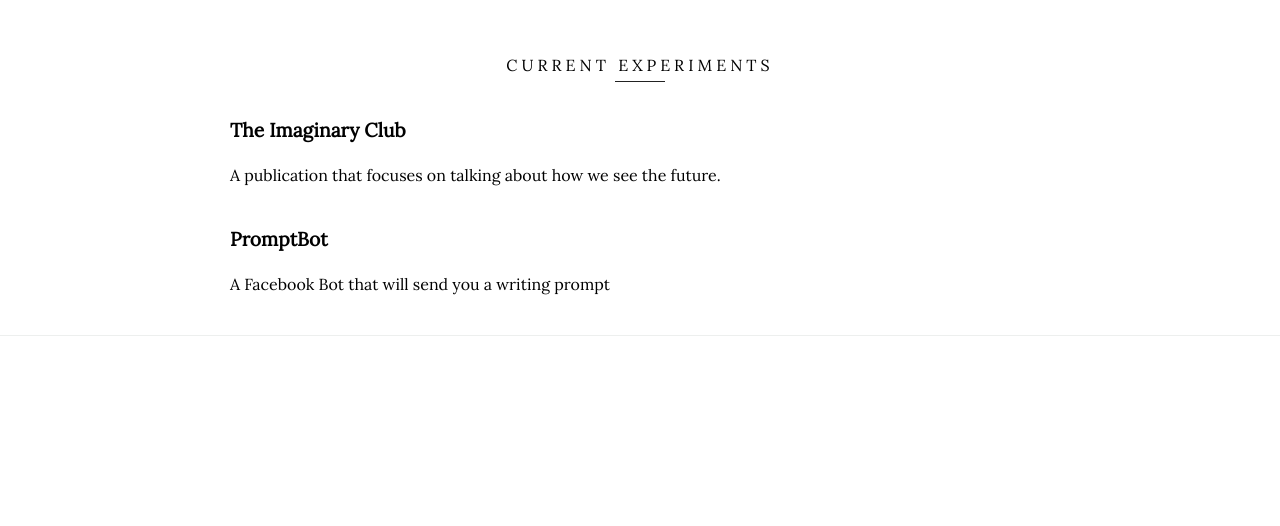
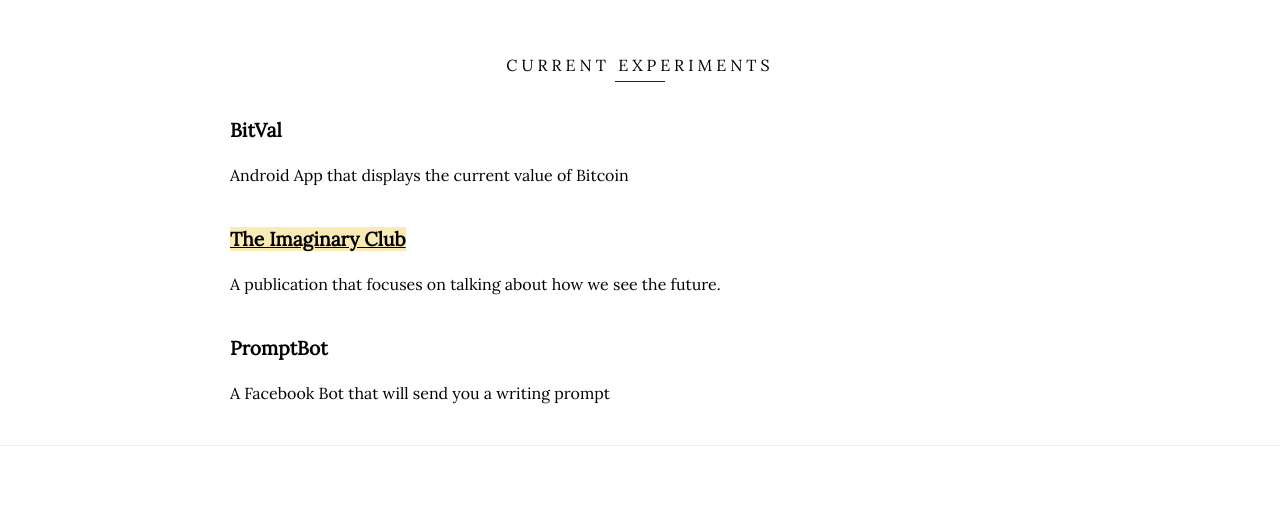
Before and after one commit to johnsiwicki/johnsiwicki.github.io, a plain HTML site: page index.html in a window 1280 px wide. Shown: the part 613-1139 px from the top of the page. Before the commit the page ends 1029 px from the top, so only its background shows below. Drawn offline with Linux system fonts and the light colour scheme.

Commit message:
Update index.html

```diff
--- a/index.html
+++ b/index.html
@@ -38,9 +38,21 @@
 
  <div class="container">
     <h3 class="section-title">Current Experiments</h3>
+
+
+    <dl class="experience">
+        <dt>
+            <p class="title">BitVal</p>
+        </dt>
+        <dd>
+            <p>Android App that displays the current value of Bitcoin</p>
+        </dd>
+       </dl>
+
+
         <dl class="experience">
         <dt>
-            <p class="title">The Imaginary Club</p>
+            <p class="title"><a href="https://medium.com/the-imaginary-club/">The Imaginary Club</a></p>
         </dt>
         <dd>
             <p>A publication that focuses on talking about how we see the future. </p>
```
